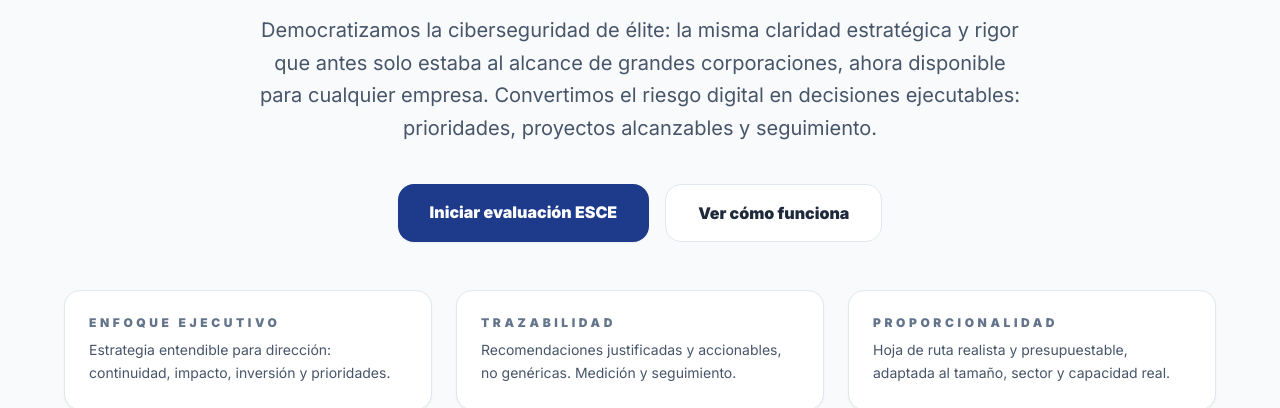
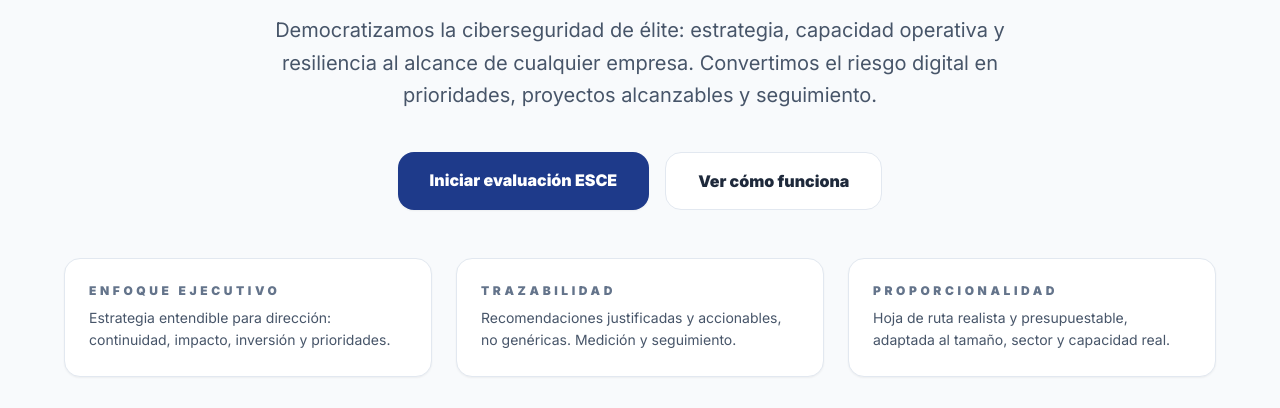
Before and after one commit to luisfergp/esion-advisory, a plain HTML site: page index.html in a window 1280 px wide. Shown: the part 415-823 px from the top of the page. Drawn offline with nearby package versions, Linux system fonts and the light colour scheme.

Commit message:
Update index.html ESCE v2

```diff
--- a/index.html
+++ b/index.html
@@ -50,9 +50,8 @@
       </h1>
 
       <p class="text-xl text-slate-600 max-w-3xl mx-auto leading-relaxed mb-10">
-        Democratizamos la ciberseguridad de élite: la misma claridad estratégica y rigor que antes solo estaba al alcance de
-        grandes corporaciones, ahora disponible para cualquier empresa. Convertimos el riesgo digital en decisiones ejecutables:
-        prioridades, proyectos alcanzables y seguimiento.
+        Democratizamos la ciberseguridad de élite: estrategia, capacidad operativa y resiliencia al alcance de cualquier empresa.
+        Convertimos el riesgo digital en prioridades, proyectos alcanzables y seguimiento.
       </p>
 
       <div class="flex flex-col sm:flex-row justify-center gap-4">
```
